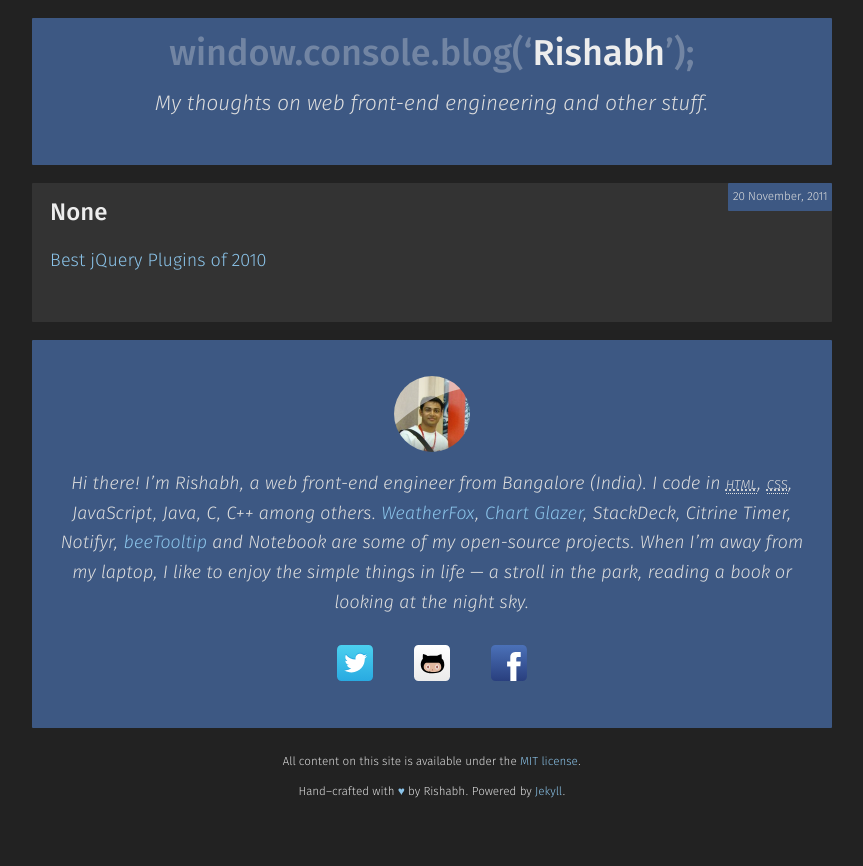
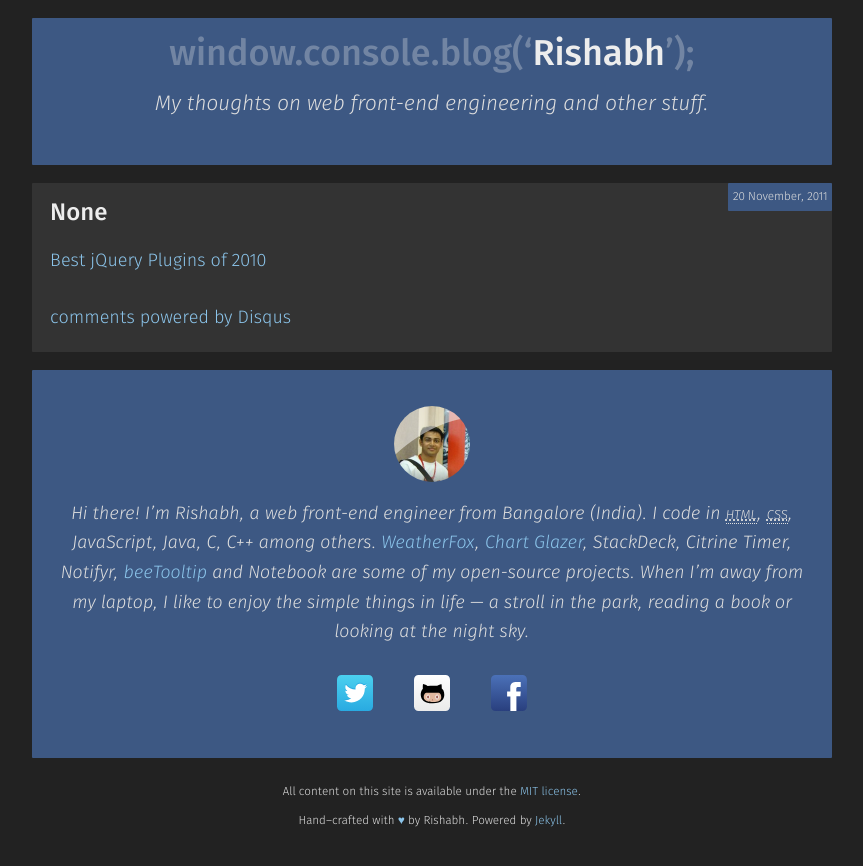
Before and after one commit to rishabh-ink/rishabhsrao.github.io, a Jekyll site: the page built from _posts/2011-11-20-best-jquery-plugins-of-2010.markdown, in a window 1280 px wide. Shown: the top 866 px of the page, without its empty margins (208-1071 px from the left). Built offline with Jekyll 4.4.1, drawn with Linux system fonts in a browser that asks for light colours; Markdown is read by kramdown in place of the engine named in the settings; comment, search, counter and statistics services are not loaded.

Commit message:
Added disqus.

```diff
--- a/_layouts/post.html
+++ b/_layouts/post.html
@@ -10,5 +10,20 @@
     <div class="post__content">
       {{ content }}
     </div> <!-- /.post__content -->
+
+    {% if page.comments %}
+    <div id="disqus_thread" class="post__comments"></div>
+    <script type="text/javascript">
+        var disqus_shortname = 'rishabhsrao-github-com'; // required: replace example with your forum shortname
+
+        (function() {
+            var dsq = document.createElement('script'); dsq.type = 'text/javascript'; dsq.async = true;
+            dsq.src = '//' + disqus_shortname + '.disqus.com/embed.js';
+            (document.getElementsByTagName('head')[0] || document.getElementsByTagName('body')[0]).appendChild(dsq);
+        })();
+    </script>
+    <noscript>Please enable JavaScript to view the <a href="http://disqus.com/?ref_noscript">comments powered by Disqus.</a></noscript>
+    <a href="http://disqus.com" class="dsq-brlink">comments powered by <span class="logo-disqus">Disqus</span></a>
+    {% endif %}
   </div>  <!-- /.post -->
 </div> <!-- /.page.page__post -->
--- a/css/main.css
+++ b/css/main.css
@@ -1483,3 +1483,7 @@
     background-color: #444444;
   }
 }
+/* line 62, ui/_post.scss */
+.post__comments {
+  margin-top: 1rem;
+}
--- a/css/ui/_post.scss
+++ b/css/ui/_post.scss
@@ -58,3 +58,7 @@
     }
   }
 }
+
+.post__comments {
+  margin-top: 1rem;
+}
```
